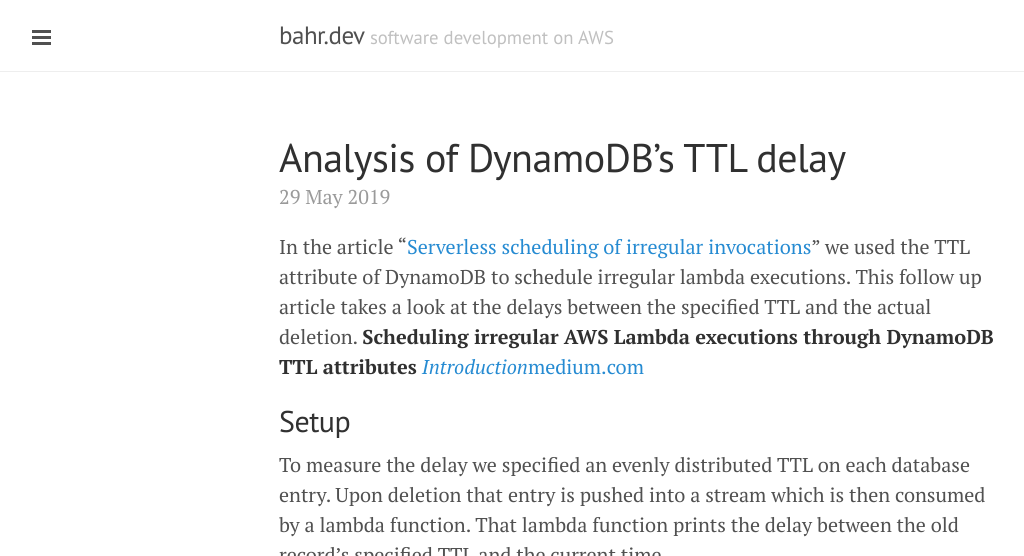
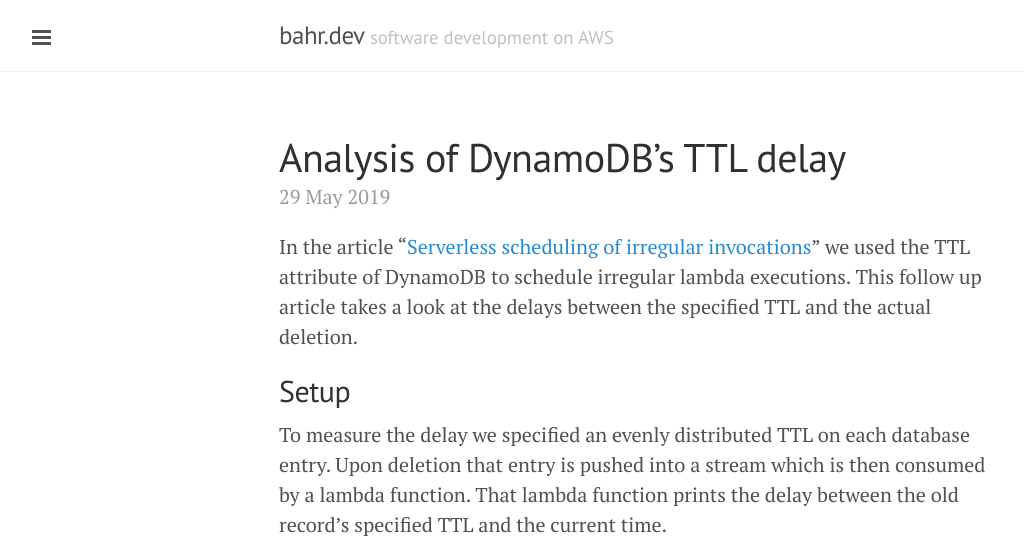
Before and after one commit to bahrmichael/bahrmichael.github.io, a Jekyll site: the page built from _posts/2019-05-29-ddb-ttl-analysis.md, in a window 1280 px wide and 900 px high, cut to the strip 0-556 px from the top of the window. Shown: the whole strip, without its empty margins (1-1025 px from the left). Built offline with Jekyll 4.4.1, drawn with Linux system fonts in a browser that asks for light colours; Markdown is read by kramdown in place of the engine named in the settings; comment, search, counter and statistics services are not loaded.

Commit message:
Fix articles

```diff
--- a/_posts/2019-05-29-ddb-ttl-analysis.md
+++ b/_posts/2019-05-29-ddb-ttl-analysis.md
@@ -4,24 +4,22 @@
 ---
 
 In the article “[Serverless scheduling of irregular invocations](https://medium.com/@michabahr/scheduling-irregular-aws-lambda-executions-through-dynamodb-ttl-attributes-acd397dfbad9)” we used the TTL attribute of DynamoDB to schedule irregular lambda executions. This follow up article takes a look at the delays between the specified TTL and the actual deletion.
-[**Scheduling irregular AWS Lambda executions through DynamoDB TTL attributes**
-*Introduction*medium.com](https://medium.com/@michabahr/scheduling-irregular-aws-lambda-executions-through-dynamodb-ttl-attributes-acd397dfbad9)
 
 ## Setup
 
 To measure the delay we specified an evenly distributed TTL on each database entry. Upon deletion that entry is pushed into a stream which is then consumed by a lambda function. That lambda function prints the delay between the old record’s specified TTL and the current time.
 
-<iframe src="https://medium.com/media/906020a4fcc3894cf329c19a32467823" frameborder=0></iframe>
+{% gist c5c9eaf4733bc90344de84616407017f %}
 
 ## Tests
 
 We ran two tests: The first with 1.000 entries and the second with 100.000 entries.
 
-<iframe src="https://medium.com/media/e079d84279ac017f924882922c2829e5" frameborder=0></iframe>
+{% gist 369dd06684a650e665a3705c51ad590d %}
 
 As you can see in the small example, most events are triggered with a delay of 10.5 to 13 minutes. None were on time with the earliest being 8 minutes late.
 
-<iframe src="https://medium.com/media/0a6da5861d5d4c8eb0b0ca82d5dbcf45" frameborder=0></iframe>
+{% gist 69707f51c3418e53512a1b7b2f2df4dd %}
 
 The numbers rise for the large example with most events being triggered with a delay of 17 to 25 minutes.
 
```
Also changed, not shown: _posts/2019-05-29-ddb-scheduling-cost.md (+2 -4 lines), README.md.
